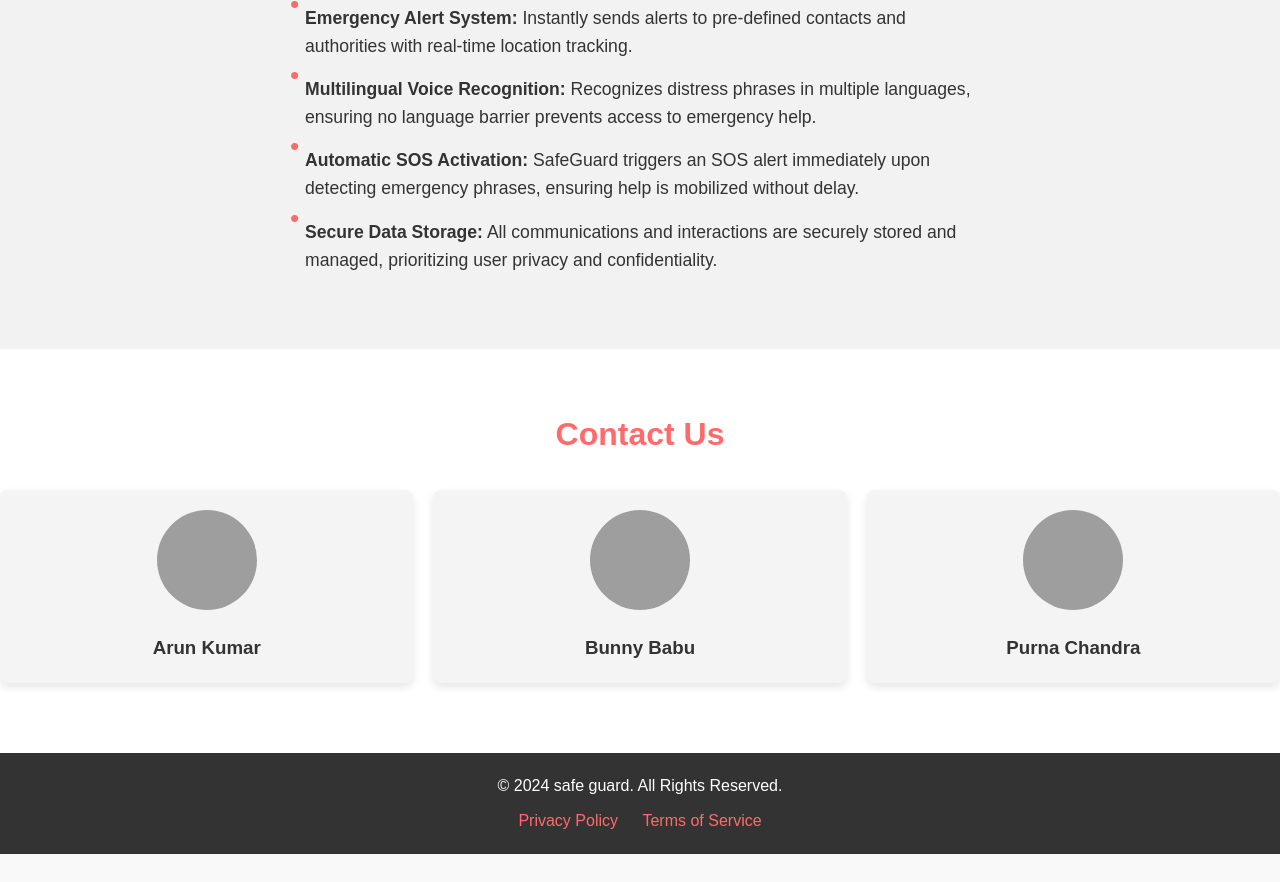
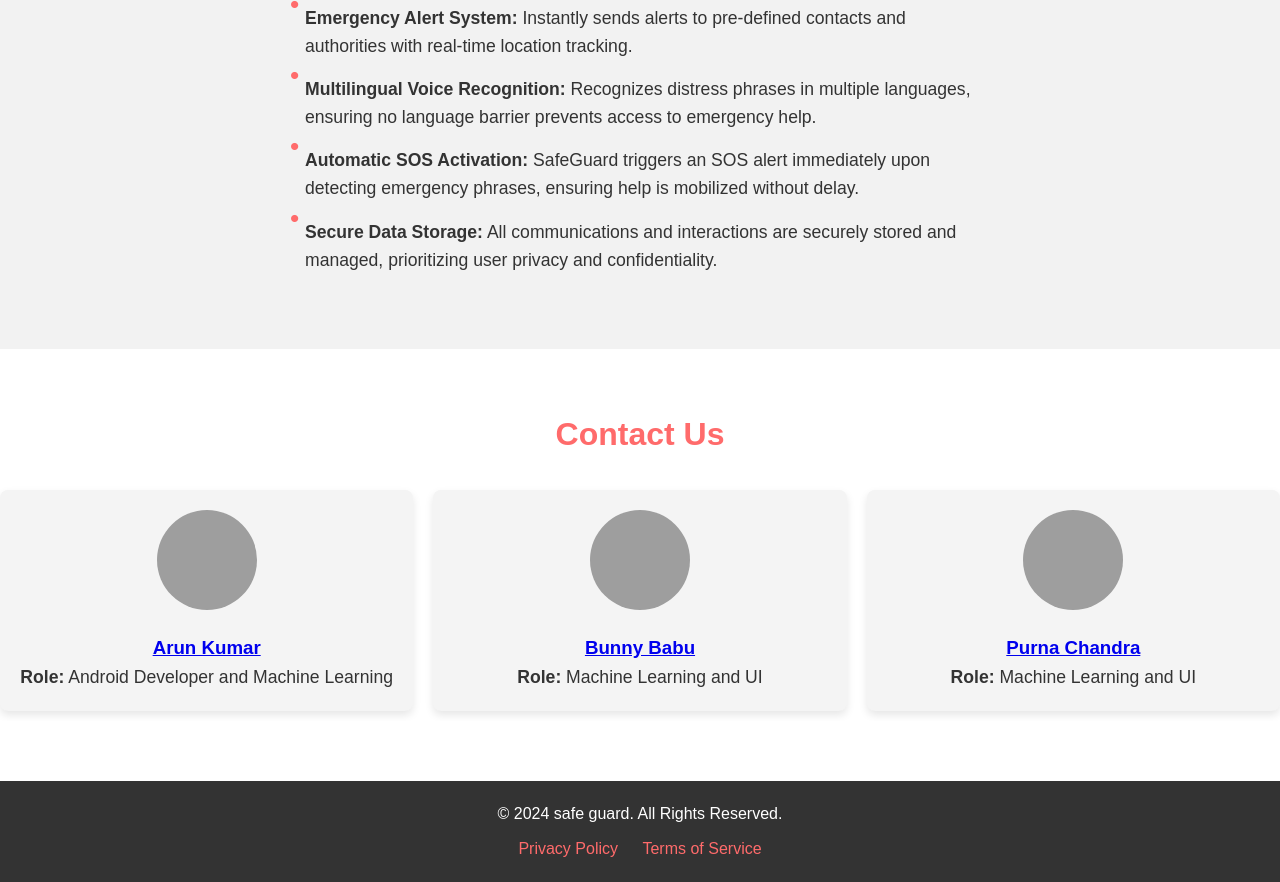
Before and after one commit to Purnachandra890/safe-guard, a plain HTML site: page index.html in a window 1280 px wide. Shown: the part 2225-3107 px from the top of the page. Before the commit the page ends 3079 px from the top, so only its background shows below. Drawn offline with Linux system fonts and the light colour scheme; grey boxes are pictures that could not be loaded.

Commit message:
Update index.html

```diff
--- a/index.html
+++ b/index.html
@@ -189,28 +189,28 @@
     </section>
 
     <!-- Contact Section -->
-    <section class="contact" id="contact">
+   <section class="contact" id="contact">
     <div class="container">
       <h2>Contact Us</h2>
       <div class="contact-cards">
         <div class="contact-card">
           <img src="https://res.cloudinary.com/dz6ueggth/image/upload/v1731096862/hsprskhdxqgwwmayz7ik.jpg" alt="Arun Kumar" class="contact-image">
-          <h3>Arun Kumar</h3>
-
+          <h3><a href="mailto:lakkineniak@gmail.com" class="contact-link">Arun Kumar</a></h3> <!-- Add mailto link here -->
+          <p><b>Role:</b> Android Developer and Machine Learning</p>
         </div>
         <div class="contact-card">
           <img src="https://res.cloudinary.com/dz6ueggth/image/upload/v1731096940/ds4ryfnhsfcpwccbftuz.jpg" alt="Bunny Babu" class="contact-image">
-          <h3>Bunny Babu</h3>
-
+          <h3><a href="mailto:bunnyv082@gmail.com" class="contact-link">Bunny Babu</a></h3> <!-- Add mailto link here -->
+          <p><b>Role:</b> Machine Learning and UI</p>
         </div>
         <div class="contact-card">
           <img src="https://res.cloudinary.com/dz6ueggth/image/upload/v1731096903/xmfokrhqppw79dwibpsc.jpg" alt="Purna Chandra" class="contact-image">
-          <h3>Purna Chandra</h3>
-
+          <h3><a href="mailto:purnachandra.n17@gmail.com" class="contact-link">Purna Chandra</a></h3> <!-- Add mailto link here -->
+          <p><b>Role:</b> Machine Learning and UI</p>
         </div>
       </div>
     </div>
-  </section>
+</section>
 
     <!-- Footer -->
     <footer class="footer">
```
